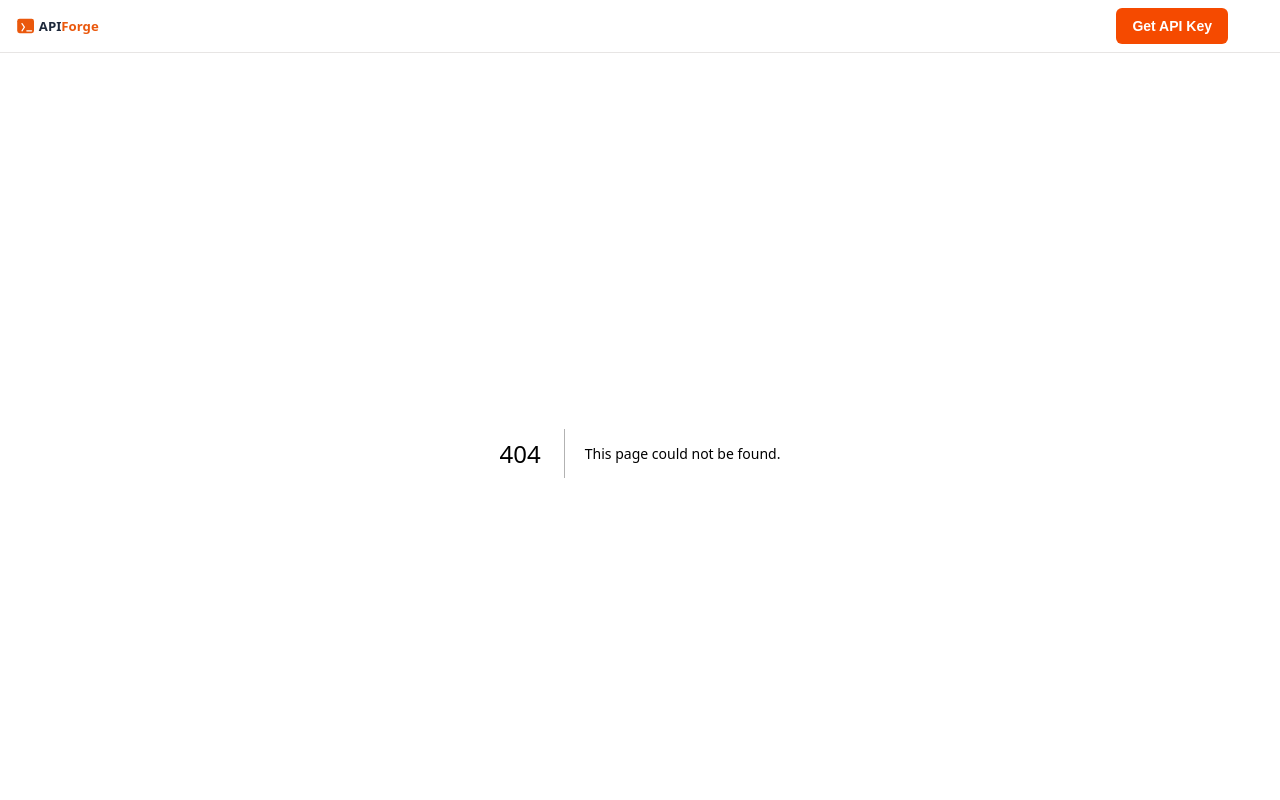
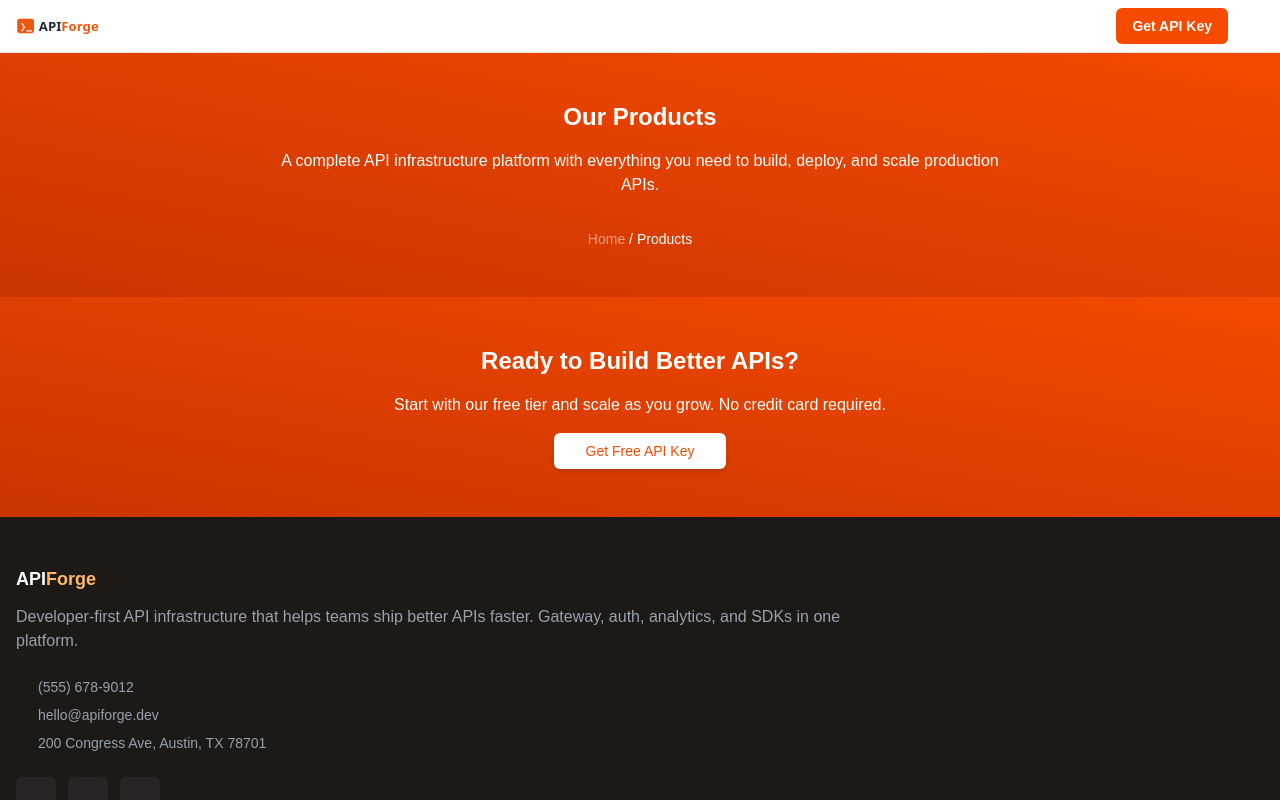
Before and after one commit to seesmof/API-Forge-Clone, a Next.js app in the folder src/: page /services in a window 1280 px wide. Before the commit this address had no page. Shown: the top 800 px of the page. Built offline with nearby package versions, Linux system fonts and the light colour scheme; some icons are missing.

Commit message:
feat: add the services page, start filling it up

```diff
--- a/src/app/page.tsx
+++ b/src/app/page.tsx
@@ -5,11 +5,11 @@ import StartSection from "@/components/Start";
 
 export default function Page() {
   return (
-    <div className="flex flex-col">
+    <>
       <HeroSection />
       <PlatformSection />
       <StartSection />
       <ContactSection />
-    </div>
+    </>
   );
 }
--- /dev/null
+++ b/src/app/services/page.tsx
@@ -0,0 +1,41 @@
+import Link from "next/link";
+
+export default function Page() {
+  return (
+    <>
+      {/* Hero */}
+      <section className="bg-linear-to-bl from-orange-600 to-orange-700">
+        <div className="py-12 px-4 mx-auto max-w-3xl text-center text-white">
+          <h1 className="font-bold text-2xl">Our Products</h1>
+          <p className="py-4">
+            A complete API infrastructure platform with everything you need to
+            build, deploy, and scale production APIs.
+          </p>
+          <p className="text-sm mt-4">
+            <Link
+              className="text-white/50 hover:text-white duration-150"
+              href="/"
+            >
+              Home
+            </Link>{" "}
+            / Products
+          </p>
+        </div>
+      </section>
+
+      {/* Ready */}
+      <section className="bg-linear-to-bl from-orange-600 to-orange-700">
+        <div className="py-12 px-4 mx-auto max-w-3xl text-center text-white">
+          <h2 className="text-2xl font-bold">Ready to Build Better APIs?</h2>
+          <p className="py-4">
+            Start with our free tier and scale as you grow. No credit card
+            required.
+          </p>
+          <button className="bg-white text-orange-600 text-sm px-8 py-2 rounded-md shadow-md duration-150">
+            <Link href="/pricing/">Get Free API Key</Link>
+          </button>
+        </div>
+      </section>
+    </>
+  );
+}
```
